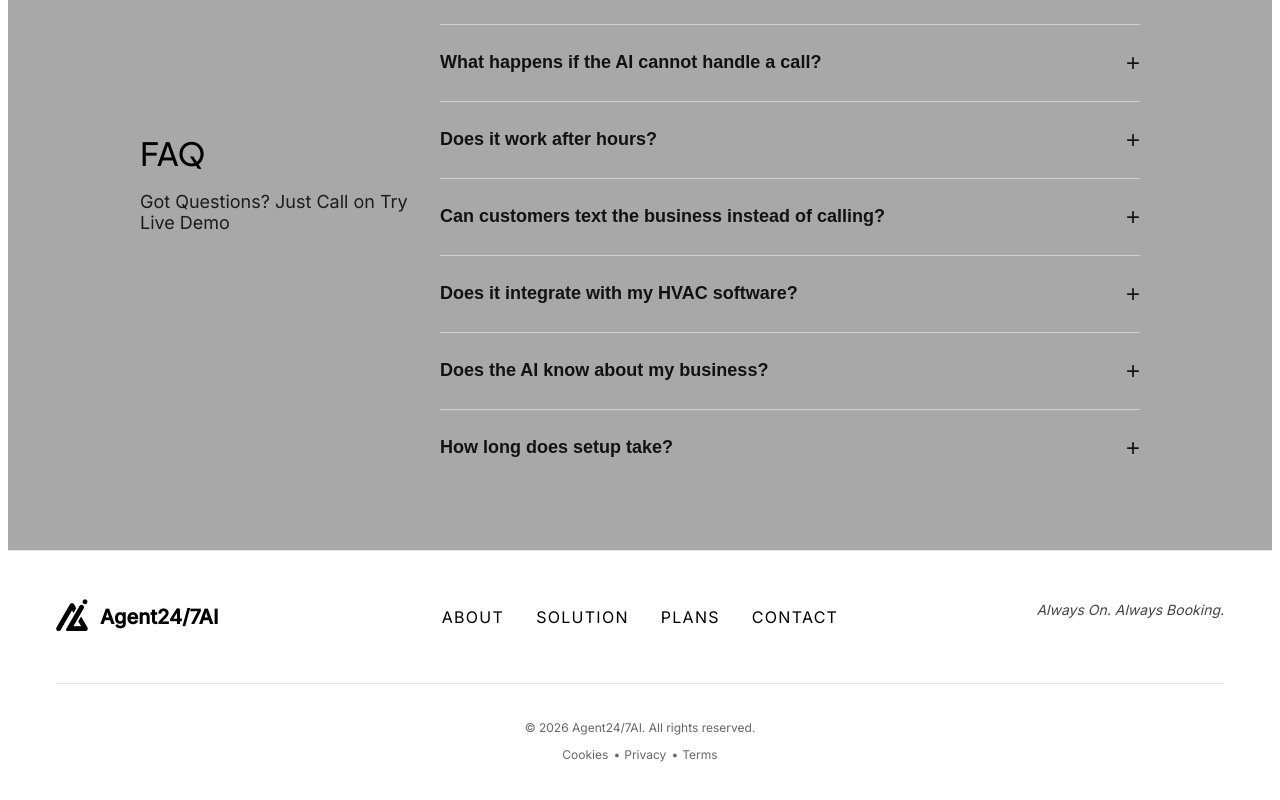
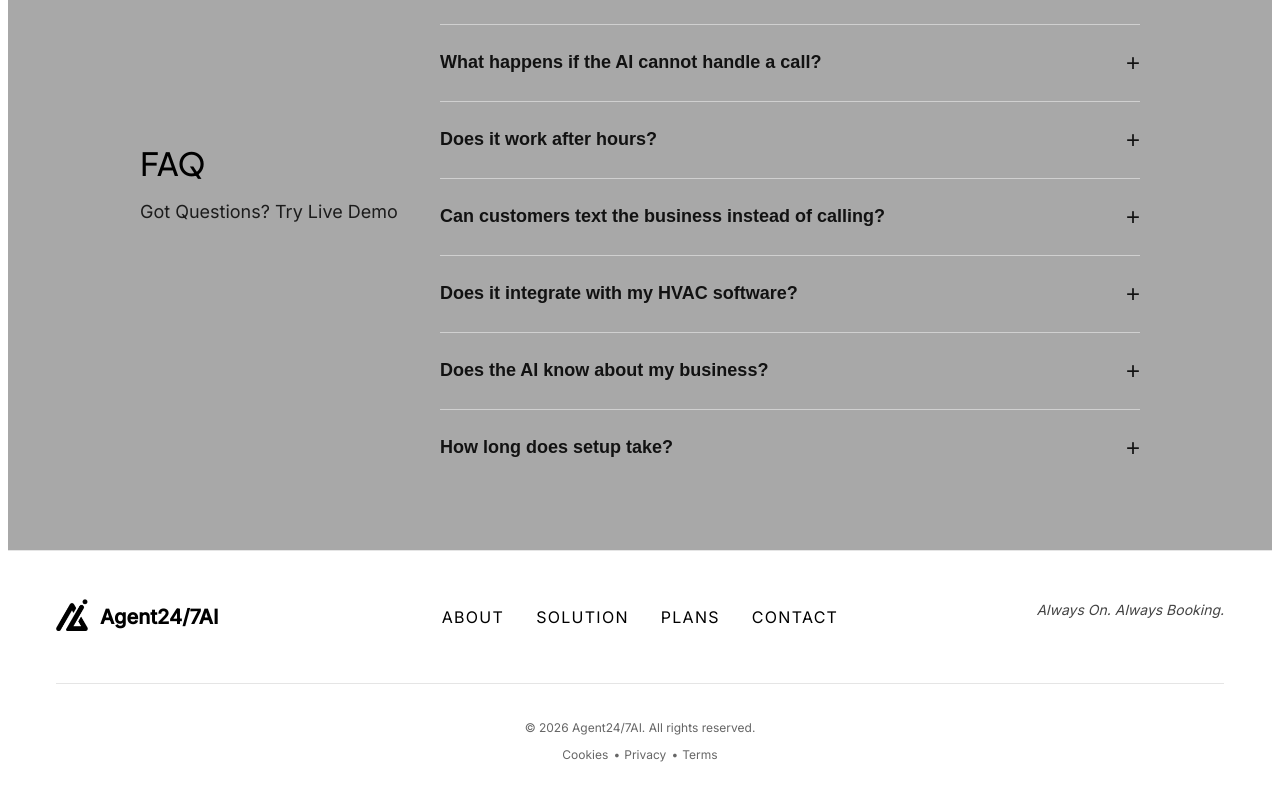
Before and after one commit to prateekrastogi/agent247ai, a Next.js app: page / in a window 1280 px wide. Shown: the part 4674-5474 px from the top of the page. Built offline with nearby package versions, Linux system fonts and the light colour scheme.

Commit message:
fix: simplify FAQ subtext by removing "Just Call on"

```diff
--- a/src/app/components/faq/index.tsx
+++ b/src/app/components/faq/index.tsx
@@ -42,7 +42,7 @@ const FAQ = () => {
       <div className={styles.container}>
         <div className={styles.leftColumn}>
           <h2 className={styles.headline}>FAQ</h2>
-          <p className={styles.subtext}>Got Questions? Just Call on Try Live Demo</p>
+          <p className={styles.subtext}>Got Questions? Try Live Demo</p>
         </div>
         <FAQClient faqData={faqData} />
       </div>
```
